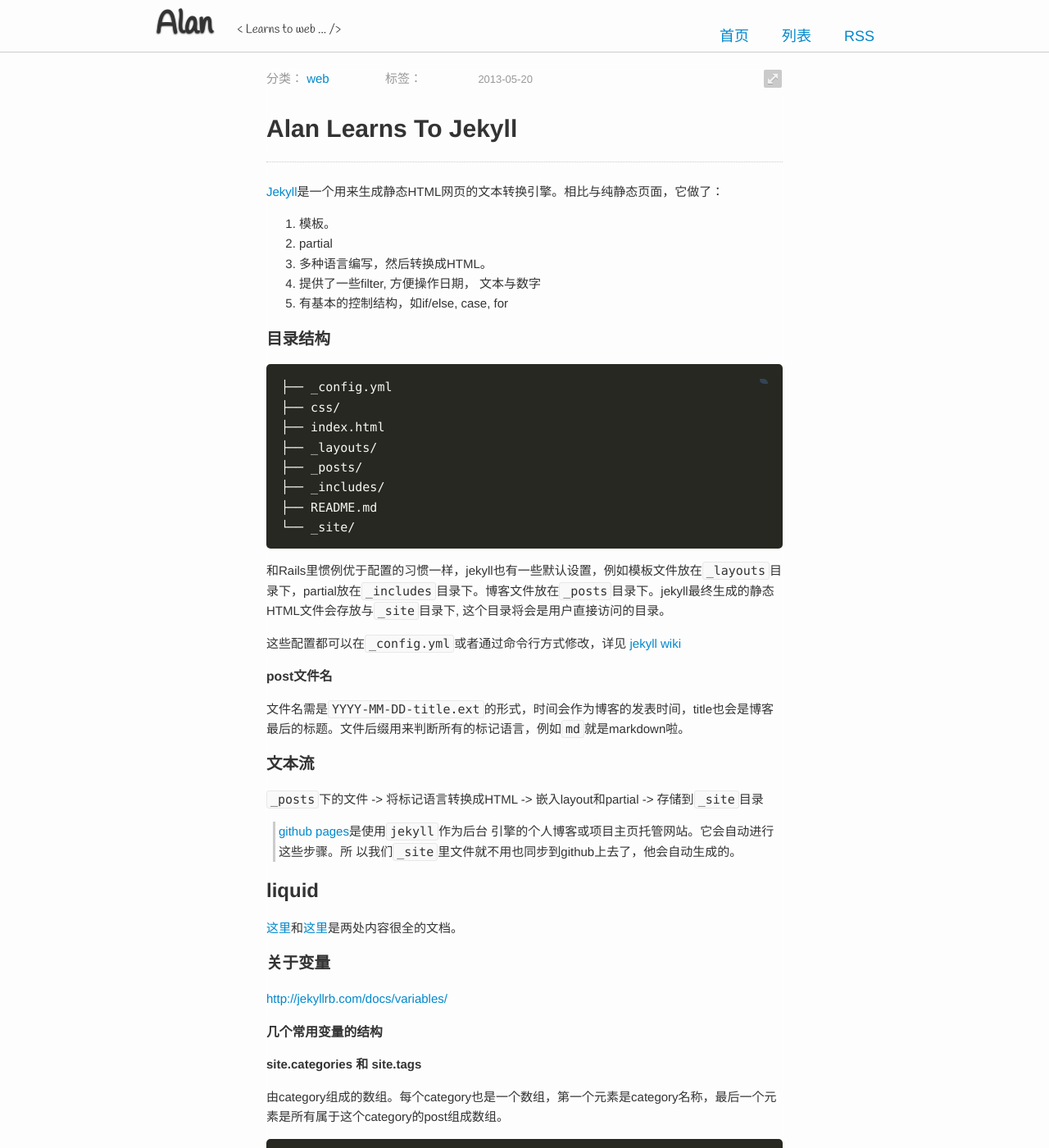
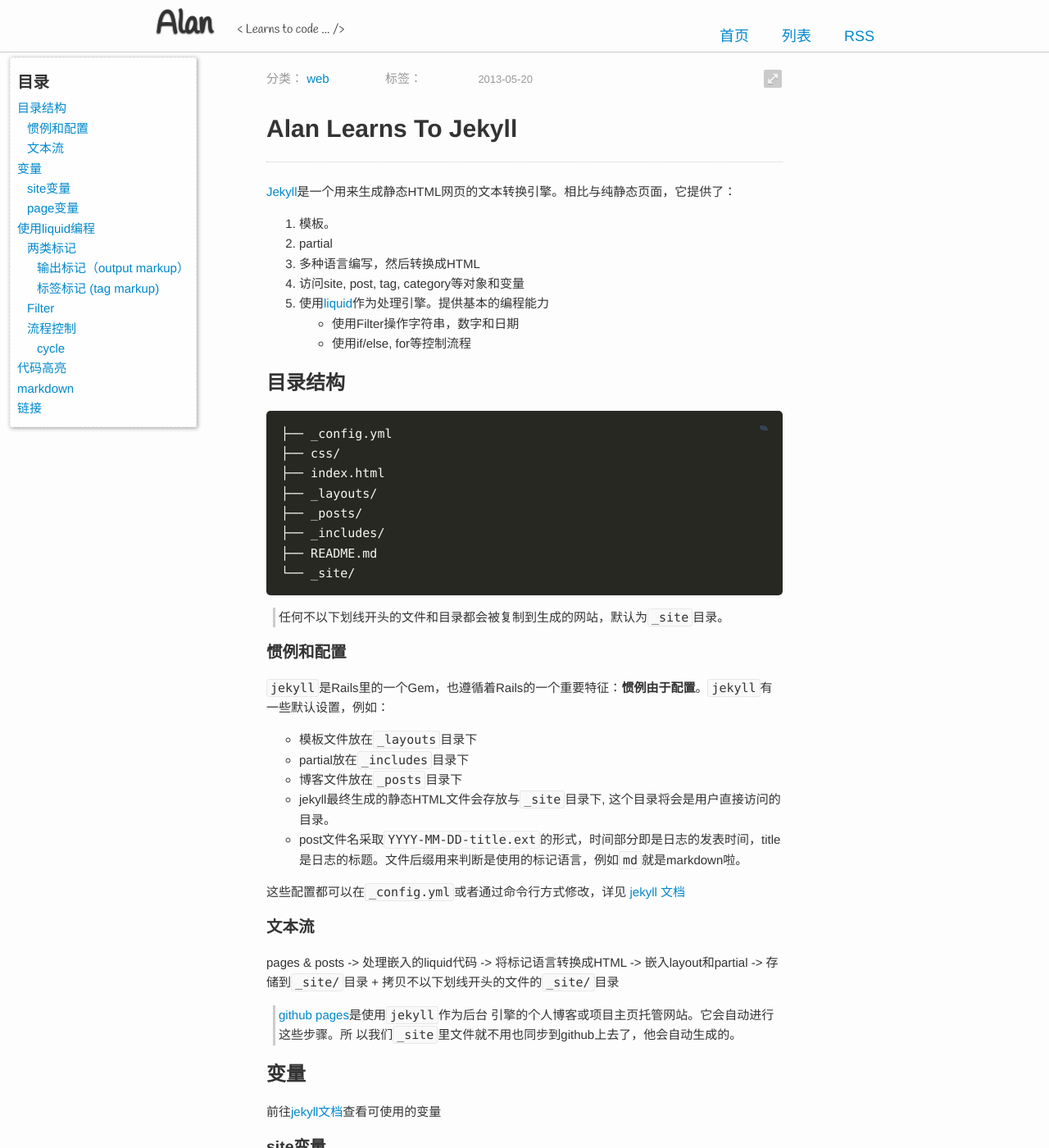
Before and after one commit to apprentice1988/apprentice1988.github.com, a Jekyll site: the page built from _posts/2013-05-20-Alan-learns-to-jekyll.md, in a window 1280 px wide and 1400 px high. Shown: the whole window at 82% size. Built offline with Jekyll 4.4.1, drawn with Linux system fonts in a browser that asks for light colours; Markdown is read by kramdown in place of the engine named in the settings; comment, search, counter and statistics services are not loaded; some of the changed text lies outside the part shown.

Commit message:
finish the first post

```diff
--- a/_layouts/default.html
+++ b/_layouts/default.html
@@ -2,7 +2,7 @@
 <html>
 	<head>
 		<meta charset="utf-8" />
-		<title>{{ page.title }}</title>
+		<title> {% if page.title %}{{page.title}} {% else %} Alan learns to Code {% endif %} </title>
 		<link rel="stylesheet" href="/css/main.css" />
 		<link rel="stylesheet" href="/css/pygments_native.css" />
 		<link rel="stylesheet" href="http://fonts.googleapis.com/css?family=Handlee">
@@ -11,7 +11,7 @@
 		<header id="header">
 			<div class="header-info fix">
 				<h1><a href="/">Alan</a></h1>
-				<p class="describe">&lt; Learns to web ... /&gt;</p>
+				<p class="describe">&lt; Learns to code ... /&gt;</p>
 				<nav class="navigation">
 					<ul>
 						<li><a href="/">首页</a></li>
@@ -28,7 +28,15 @@
 		</section><!--/content end-->
 
 		<footer id="footer">
-			<a href="/about.html">About</a>
+			<div class="left">
+				Email: <a href="mailto:manxingxing@gmail.com">manxingxing@gmail.com</a>
+			</div>
+
+			<div class="right">
+				Theme from <a href="http://http//calefy.org/">@calefy</a>
+				|
+				Powered by <a href="http://jekyllrb.com/">Jekyll</a> and <a href="http://pages.github.com/">Github Pages</a>
+			</div>
 		</footer>
 	</body>
 </html>
--- a/_layouts/post.html
+++ b/_layouts/post.html
@@ -102,12 +102,12 @@
 
 	// ============== 目录提取 ===============
 	(function() {
-		// 设置无目录时，不显示
+		// 检查YAML front matter里list变量，设置，如果list==true
 		if (!parseInt('{{page.list}}', 10)) {
 			return;
 		}
 
-		var dom = $('<fieldset id="catalogue"><legend>目录</legend></fieldset>'),
+		var dom = $('<fieldset id="catalogue"><h3>目录</h3></fieldset>'),
 			count = 0;
 
 		$('#post').find('h2,h3,h4,h5').each(function() {
@@ -121,5 +121,6 @@
 
 		dom.appendTo('body');
 	})();
+
 });
 </script>
--- a/_posts/2013-05-20-Alan-learns-to-jekyll.md
+++ b/_posts/2013-05-20-Alan-learns-to-jekyll.md
@@ -2,18 +2,21 @@
 layout: post
 category: web
 summary: 我学用jekyll建个人博客的笔记
+list: 1
 ---
 
-[Jekyll](http://jekyllrb.com/)是一个用来生成静态HTML网页的文本转换引擎。相比与纯静态页面，它做了：
+[Jekyll](http://jekyllrb.com/)是一个用来生成静态HTML网页的文本转换引擎。相比与纯静态页面，它提供了：
 
 1. 模板。
 2. partial
-3. 多种语言编写，然后转换成HTML。
-4. 提供了一些filter, 方便操作日期， 文本与数字
-5. 有基本的控制结构，如if/else, case, for
+3. 多种语言编写，然后转换成HTML
+4. 访问site, post, tag, category等对象和变量
+5. 使用[liquid](https://github.com/shopify/liquid/)作为处理引擎。提供基本的编程能力
+   - 使用Filter操作字符串，数字和日期
+   - 使用if/else, for等控制流程
 
+## 目录结构
 
-### 目录结构
 
     ├── _config.yml
     ├── css/
@@ -24,36 +27,41 @@
     ├── README.md
     └── _site/
 
-和Rails里惯例优于配置的习惯一样，jekyll也有一些默认设置，例如模板文件放在`_layouts`目录下，partial放在`_includes`目录下。博客文件放在`_posts`目录下。jekyll最终生成的静态HTML文件会存放与`_site`目录下, 这个目录将会是用户直接访问的目录。
 
-这些配置都可以在`_config.yml`或者通过命令行方式修改，详见 [jekyll wiki](http://jekyllrb.com/docs/configuration/)
+> 任何不以下划线开头的文件和目录都会被复制到生成的网站，默认为`_site`目录。
 
-#### post文件名
 
-文件名需是`YYYY-MM-DD-title.ext`的形式，时间会作为博客的发表时间，title也会是博客最后的标题。文件后缀用来判断所有的标记语言，例如`md`就是markdown啦。
+### 惯例和配置
+
+`jekyll`是Rails里的一个Gem，也遵循着Rails的一个重要特征：__惯例由于配置__。`jekyll`有一些默认设置，例如：
+
+- 模板文件放在`_layouts`目录下
+- partial放在`_includes`目录下
+- 博客文件放在`_posts`目录下
+- jekyll最终生成的静态HTML文件会存放与`_site`目录下, 这个目录将会是用户直接访问的目录。
+- post文件名采取`YYYY-MM-DD-title.ext`的形式，时间部分即是日志的发表时间，title是日志的标题。文件后缀用来判断是使用的标记语言，例如`md`就是markdown啦。
+
+这些配置都可以在`_config.yml`或者通过命令行方式修改，详见 [jekyll 文档](http://jekyllrb.com/docs/configuration/)
 
 ### 文本流
 
-`_posts`下的文件 -> 将标记语言转换成HTML -> 嵌入layout和partial -> 存储到`_site`目录
+pages & posts -> 处理嵌入的liquid代码 -> 将标记语言转换成HTML -> 嵌入layout和partial -> 存储到`_site/`目录 + 拷贝不以下划线开头的文件的`_site/`目录
+
 
 > [github pages](http://pages.github.com/)是使用`jekyll`作为后台
 > 引擎的个人博客或项目主页托管网站。它会自动进行这些步骤。所
 > 以我们`_site`里文件就不用也同步到github上去了，他会自动生成的。
 
-## liquid
 
-[这里](http://wiki.shopify.com/Liquid)和[这里](https://github.com/shopify/liquid/wiki/liquid-for-designers)是两处内容很全的文档。
+## 变量
 
-### 关于变量
+前往[jekyll文档](http://jekyllrb.com/docs/variables/)查看可使用的变量
 
-<http://jekyllrb.com/docs/variables/>
-
-#### 几个常用变量的结构
+### site变量
 
 **site.categories 和 site.tags**
 
-由category组成的数组。每个category也是一个数组，第一个元素是category名称，最后一个元素是所有属于这个category的post组成数组。
-
+`site.categories`是由category组成的数组。每个category也是一个数组，第一个元素是category名称，最后一个元素是所有属于这个category的post组成数组。
 
     {% raw %}
     {% for category in site.categories %}
@@ -63,13 +71,101 @@
     {% endfor %}
     {% endraw %}
 
-**post.next和post.previous方法**
+`site.tags`具有相同的结构。使用这两个数组，可以制作分类导航或标签云。
+
+**site.posts**
+
+由全部日志组成的数组。每个日志对象是一个page变量，可以使用page的方法
+
+**site.categories.CATEGORY** 和 **site.categories.TAG**
+分别表示一个类别或tag下的所有日志。注意可以使用这种形式:
+
+    {% raw %}
+    #获得当前日志第一个category下的所有日志
+    site.categories.{{page.category | first }}
+    {% endraw %}
+
+### page变量
+
+- title, content, excerpt
+- url, path
+- categories, tags
+- 通过YAML创建的变量
+
+**next和previous方法**
 
 获取下一篇或上一篇日志对象
 
-### markdown
+
+## 使用liquid编程
+
+[这里](http://wiki.shopify.com/Liquid)和[这里](https://github.com/shopify/liquid/wiki/liquid-for-designers)是两处内容很全的文档，是我经常要回头参考查询的地方。下面只列出我生疏但比较有用的内容。
+
+### 两类标记
+#### 输出标记（output markup）
+输出标记会输出文本(如果被引用的变量存在)， 输出标记是用双花括号分隔，形式为
+`{% raw %} {{ page.title }}{% endraw %}`。相当于Rails里的`<%= %>`。
+#### 标签标记 (tag markup)
+标签标记通常用于流程控制，变量赋值。形式为 `{% raw %}{% %} {% endraw %}`。 相当于erb里的 `<% %>`
+
+### Filter
+* 用 `|`来分隔方法，左边表达式的结果作为右边方法的第一个参数。这类似于bash里的管道操作符
+* 如果方法有参数，放在方法名后，用冒号`:`分开，多个参数间用逗号分开。
+
+
+> Output markup takes filters. Filters are simple methods. The first parameter is always the output of the left side of the filter. The return value of the filter will be the new left value when the next filter is run. When there are no more filters, the template will receive the resulting string.
+
+    {% raw %}
+    Hello {{ '*tobi*' | textilize | upcase }}
+    Hello {{ 'now' | date: "%Y %h" }}
+    {% endraw %}
+
+### 流程控制
+
+#### cycle
+> 行为和Rails里的`ActionView::Helpers::TextHelper#cycle`相同
+
+__cycle without name__
+
+    {% raw %}
+    {% cycle 'one', 'two', 'three' %}
+    {% cycle 'one', 'two', 'three' %}
+    {% cycle 'one', 'two', 'three' %}
+    {% endraw %}
+__named cycle__
+
+    {% raw %}
+    {% cycle 'group 1': 'one', 'two', 'three' %}
+    {% cycle 'group 1': 'one', 'two', 'three' %}
+    {% cycle 'group 2': 'one', 'two', 'three' %}
+    {% cycle 'group 2': 'one', 'two', 'three' %}
+    {% endraw %}
+
+## 代码高亮
+使用pygments，ubuntu下需安装python-pygments软件包
+    sudo apt-get install python-pygments
+在[这里](http://pygments.org/languages/)查看支持的语言列表
+
+格式为：
+
+    {% raw %}
+    {% highlight ruby linenos %}
+        def method
+          puts "blabla"
+        end
+    {% endhighlight %}
+    {% endraw %}
+结果会成为：
+
+{% highlight ruby linenos %}
+    def method
+      puts "blabla"
+    end
+{% endhighlight %}
+
+## markdown
 [Markdown 语法说明 (简体中文版) ](http://wowubuntu.com/markdown/)
 
-### 几个非常好的jekyll入门链接
+## 链接
 
 [用Jekyll构建静态网站](http://yanping.me/cn/blog/2011/12/15/building-static-sites-with-jekyll/)
--- a/css/main.css
+++ b/css/main.css
@@ -95,7 +95,9 @@
 .page .next{float:right;}
 
 /* 目录 */
-#catalogue{position:fixed;_position:absolute;left:10px;top:70px;max-height:400px;overflow:auto;padding:10px 8px;border:1px dashed #ededed;background-color:#fefefe;box-shadow:1px 1px 5px rgba(0,0,0,.4);}
+#catalogue{position:fixed;_position:absolute;left:10px;top:70px;overflow:auto;padding:10px 8px;border:1px dashed #ededed;background-color:#fefefe;box-shadow:1px 1px 5px rgba(0,0,0,.4);}
 #catalogue .txt_H3{padding-left:12px;}
 #catalogue .txt_H4{padding-left:24px;}
 #catalogue .txt_H5{padding-left:36px;}
+.right {float:right;}
+.left {float: left;}
```
Also changed, not shown: index.md (+0 -1 lines).
